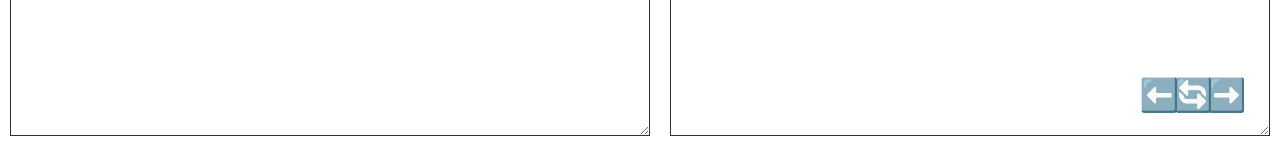
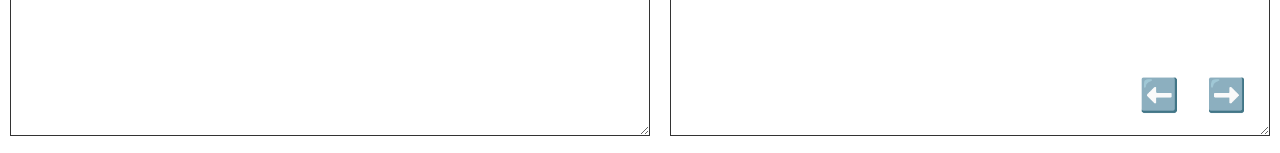
Before and after one commit to siers/prfl, a React (Vite) app: page / in a window 1280 px wide. Shown: the part 644-797 px from the top of the page. Built offline with nearby package versions, Linux system fonts and the light colour scheme.

Commit message:
App: remove the dangerous state clearing button

```diff
--- a/src/App.jsx
+++ b/src/App.jsx
@@ -127,7 +127,6 @@ function App() {
       </div>
 
       <a className="next" onClick={event => setItem(event)}>➡️</a>
-      <a className="clear-state" onClick={() => setState({})}>🔄</a>
       <a className="prev" onClick={event => setItem(event)}>⬅️</a>
     </div>
   )
--- a/src/programs/Randomize.tsx
+++ b/src/programs/Randomize.tsx
@@ -117,7 +117,6 @@ function Randomize(controls: any): JSX.Element {
       let newMemory: Memory | undefined = undefined
       let nextTimers: Timers | undefined = undefined
 
-      console.log(timers)
       if (a.eval) {
         const oldMemory = (state?.memory && mapParse(state.memory)) || new Map()
         // console.clear()
@@ -157,7 +156,6 @@ function Randomize(controls: any): JSX.Element {
       if (!s) return s
 
       const ts = clone(timers)
-      console.log({ timer, current })
       const newTimer = (!timers[current] || restart) ? freshTimer(Date.now()) : toStartedTimer(timers[current], Date.now())
       ts.splice(current, 1, newTimer)
       return { ...s, timers: ts }
```
